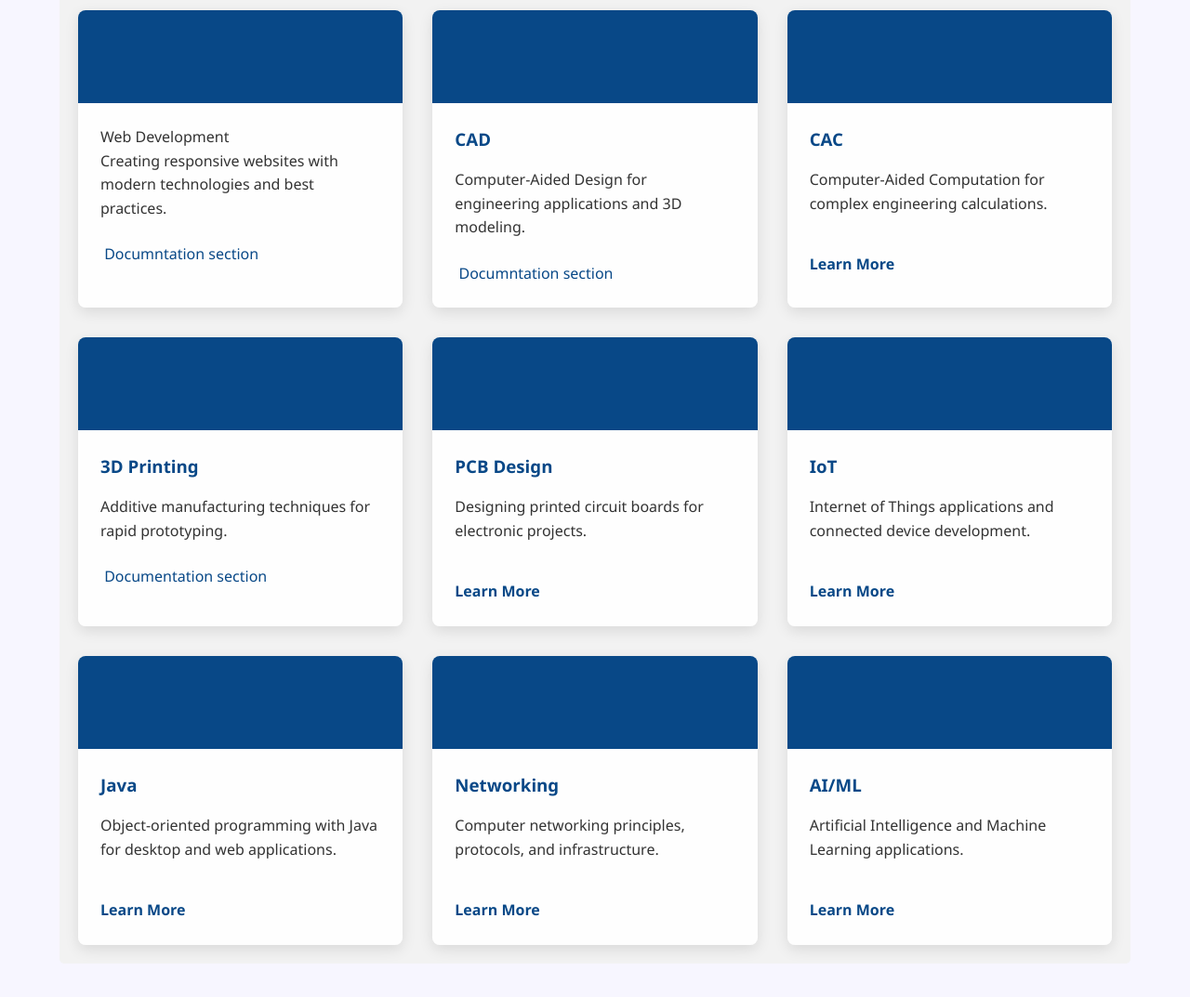
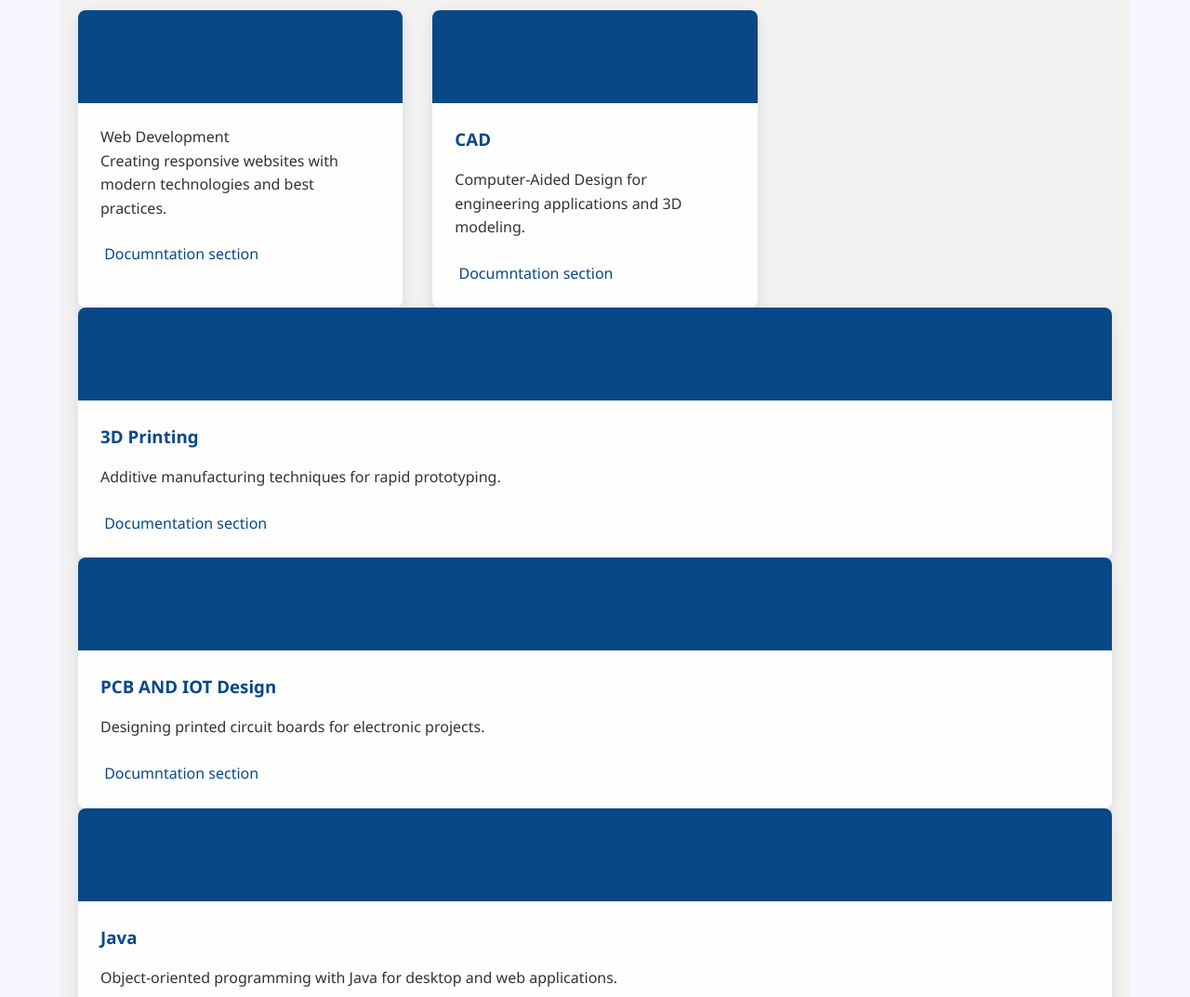
Before and after one commit to payalpawar2006/PayalFABLAB, a plain HTML site: page index.html in a window 1280 px wide. Shown: the part 2260-3333 px from the top of the page at 93% size. Drawn offline with Linux system fonts and the light colour scheme.

Commit message:
Update index.html

```diff
--- a/index.html
+++ b/index.html
@@ -954,20 +954,7 @@ footer h2 {
                     </div>
                 </div>
 
-                <!-- CAC Module -->
-                <div class="module-card">
-                    <div class="module-icon">
-                        <i class="fas fa-laptop-code"></i>
-                    </div>
-                    <div class="module-content">
-                        <h3>CAC</h3>
-                        <p>Computer-Aided Computation for complex engineering calculations.</p>
-                        <span class="toggle-details">Learn More</span>
-                        <div class="module-details">
-                            <p>Utilizing computational tools to solve complex engineering problems efficiently.</p>
-                            <p>Experience with MATLAB, Python for scientific computing, and other simulation tools.</p>
-                        </div>
-                    </div>
+
                 </div>
 
                 <!-- 3D Printing Module -->
@@ -993,9 +980,10 @@ footer h2 {
                         <i class="fas fa-microchip"></i>
                     </div>
                     <div class="module-content">
-                        <h3>PCB Design</h3>
+                        <h3>PCB AND IOT Design</h3>
                         <p>Designing printed circuit boards for electronic projects.</p>
-                        <span class="toggle-details">Learn More</span>
+                        <span class="toggle-details"></span>
+                         <a href="PCB AND IOT.html">Documntation section </a>
                         <div class="module-details">
                             <p>Skilled in creating schematics and PCB layouts for various electronic applications.</p>
                             <p>Experience with tools like Eagle, KiCad, and Altium Designer for professional PCB design.</p>
@@ -1003,21 +991,6 @@ footer h2 {
                     </div>
                 </div>
 
-                <!-- IoT Module -->
-                <div class="module-card">
-                    <div class="module-icon">
-                        <i class="fas fa-network-wired"></i>
-                    </div>
-                    <div class="module-content">
-                        <h3>IoT</h3>
-                        <p>Internet of Things applications and connected device development.</p>
-                        <span class="toggle-details">Learn More</span>
-                        <div class="module-details">
-                            <p>Working with microcontrollers, sensors, and communication protocols for IoT applications.</p>
-                            <p>Experience with Arduino, ESP32, Raspberry Pi, and various IoT platforms.</p>
-                        </div>
-                    </div>
-                </div>
 
                 <!-- Java Module -->
                 <div class="module-card">
```
